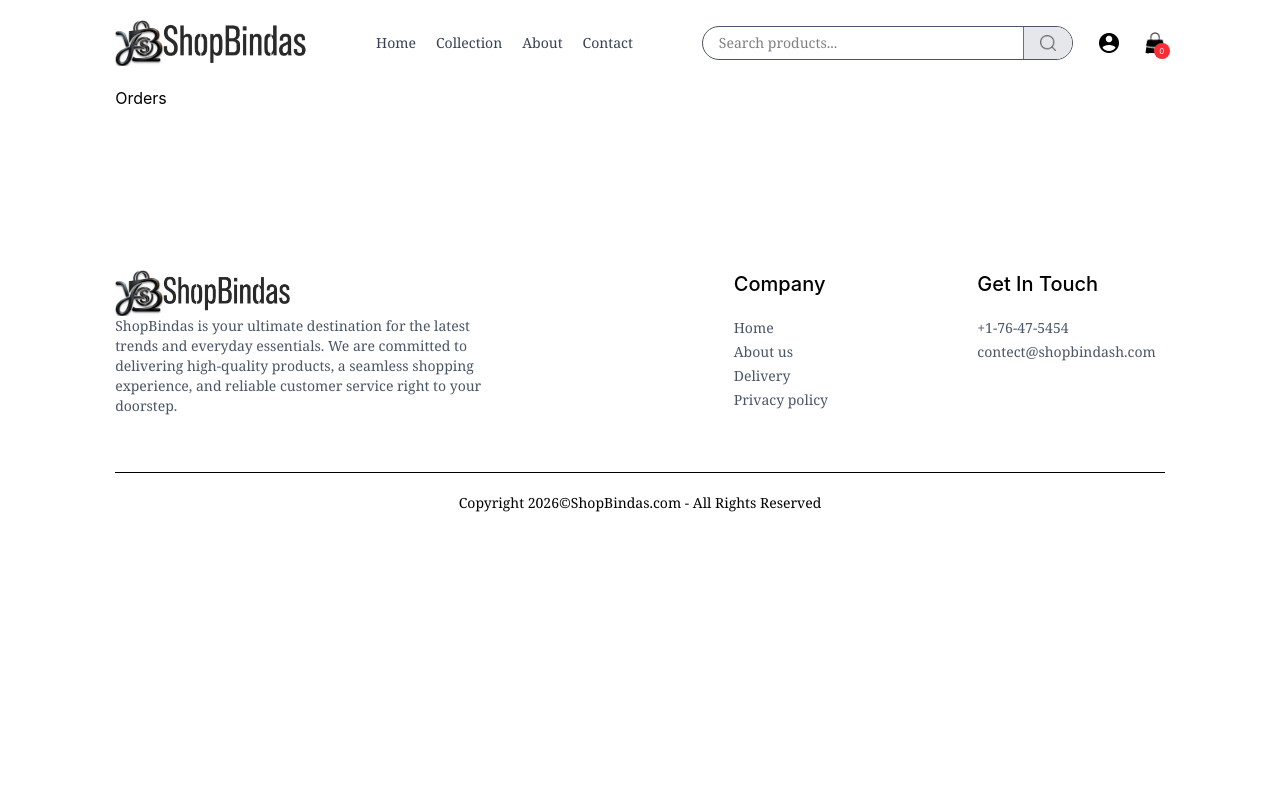
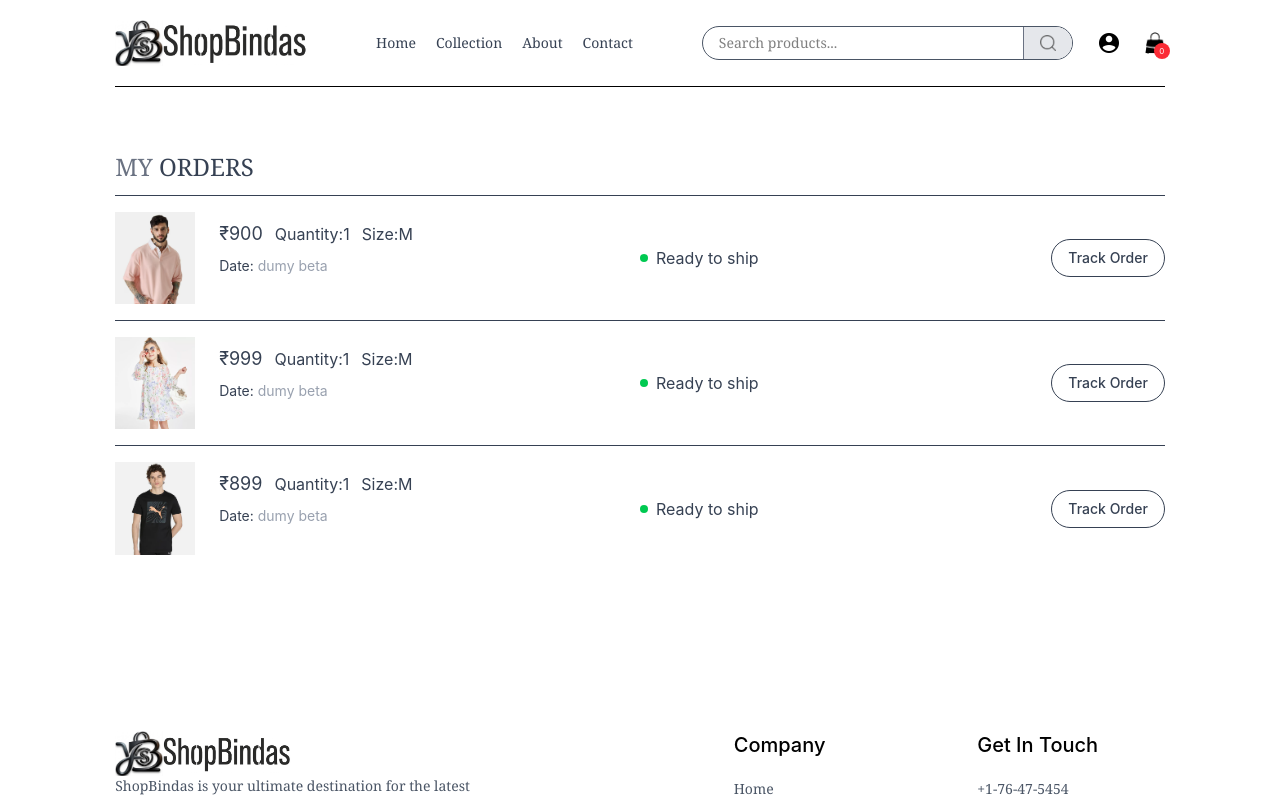
Before and after one commit to Ayush94Kumar/ShopBindas, a React (Vite) app in the folder frontend/: page /orders in a window 1280 px wide. Shown: the top 798 px of the page. Built offline with nearby package versions, Linux system fonts and the light colour scheme.

Commit message:
Added MyOrders Page

```diff
--- a/frontend/src/pages/Orders.jsx
+++ b/frontend/src/pages/Orders.jsx
@@ -1,8 +1,42 @@
-import React from 'react'
+import React, { useContext } from 'react'
+import { ShopContext } from '../context/ShopContext'
+import Title from '../components/Title'
 
 const Orders = () => {
+  const {products,currency} =useContext(ShopContext)
   return (
-    <div>Orders</div>
+    <div className='border-t pt-16'>
+      <div className='text-2xl'>
+        <Title text1={'MY'} text2={'ORDERS'}/>
+      </div>
+      <div>
+        {
+          products.slice(1,4).map((item , index)=>(
+            <div key ={index} className='py-4 border-t text-gray-700 flex flex-col md:flex-row md:items-center md:justify-between gap-4'>
+              <div className='flex items-start gap-6 text-sm'>
+                <img className='w-16 sm:w-20' src={item.image[0]} alt="" />
+                <div>
+                  <p className='sm:text-base font-medium'>{item.className}</p>
+                  <div className='flex items-center gap-3 mt-2 text-base text-gray-700'>
+                    <p className='text-lg'>{currency}{item.price}</p>
+                    <p>Quantity:1</p>
+                    <p>Size:M</p>
+                  </div>
+                  <p className='mt-2'>Date: <span className='text-gray-400'>dumy beta</span> </p>
+                </div>
+              </div>
+              <div className='md:w-1/2 flex justify-between'>
+                <div className='flex items-center gap-2'>
+                  <p className='min-w-2 h-2 rounded-full bg-green-500'></p>
+                  <p className='text-sm md:text-base'>Ready to ship</p>
+                </div>
+                <button className='border px-4 py-2 text-sm font-medium rounded-full'>Track Order</button>
+              </div>
+            </div>
+          ))
+        }
+      </div>
+      </div>
   )
 }
 
```
